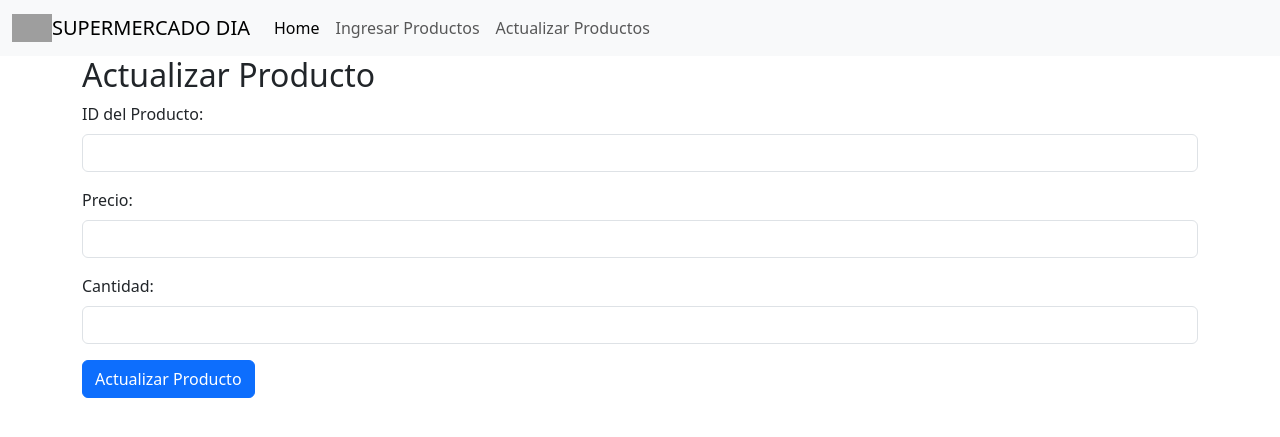
After one commit to Gpanelli3/SistemaDeVentas-sprint2, a Flask app: page /update in a window 1280 px wide. The commit adds this page. Shown: the top 437 px of the page. Run offline with Flask 3, Linux system fonts and the light colour scheme; data that the repository does not hold is empty; some libraries are stand-ins or nearby versions; grey boxes are pictures that could not be loaded.

```diff
--- a/app.py
+++ b/app.py
@@ -66,10 +66,11 @@ def index():
                           display_msg=f"mostrando registros {start_index}- {end_index} de un total de {count}")
 
     mysql.connection.commit()
+    categorias=listabebidas()
     cursor.close()
 
+    return render_template("index.html", producto=productos, pagination=pagination,categorias=categorias)
 
-    return render_template("index.html", producto=productos, pagination=pagination)
 
 
 
@@ -137,6 +138,70 @@ def ingresarProd():
 
 
 
+@app.route('/update', methods=['GET', 'POST'])
+def update():
+    if request.method == 'POST':
+        idProducto = request.form.get('idProducto')
+        #nuevoNombre = request.form.get('nombre')
+        nuevoPrecio = request.form.get('precio')
+        nuevaCantidad = request.form.get('cantidad')
+
+
+        try:
+            cursor = mysql.connection.cursor()
+            cursor.execute('UPDATE producto SET precio = %s, cantidad = %s WHERE idProducto = %s',
+                           (nuevoPrecio, nuevaCantidad, idProducto))
+            mysql.connection.commit()
+            cursor.close()
+            print("Actualización correcta")
+        except mysql.connector.Error as error:
+            print("Error MySQL:", error)
+
+
+    cursor = mysql.connection.cursor()
+    cursor.execute("SELECT producto.idProducto, producto.nombre, producto.descripcion, categorias.nombre, producto.cantidad, producto.precio FROM producto INNER JOIN categorias ON categorias.idcategorias = id_cat_corresp")
+    productos = cursor.fetchall()
+    cursor.close()
+
+    return render_template("update.html", title="Pagina Principal", user="PRODUCTOS INGRESADOS CORRECTAMENTE", productos=productos)
+
+
+
+def listabebidas():
+    data = {}
+
+    cursor = mysql.connection.cursor()
+    sql = "SELECT * FROM categorias"
+    cursor.execute(sql)
+    categorias = cursor.fetchall()
+
+    return(categorias)
+
+
+@app.route("/categ", methods=['POST'])
+def seleccion():
+    if request.method == 'POST':
+
+        id= request.form['pc']
+
+        cursor = mysql.connection.cursor()
+        sql= "SELECT * FROM producto WHERE id_cat_corresp = %s "
+        cursor.execute(sql,(id,))
+        resultados = cursor.fetchall()
+
+        return render_template('seleccionado.html', resultados=resultados)
+
+
+
+
+
+
+
+
+
+
+
+
 
 
 if __name__ == '__main__':
--- /dev/null
+++ b/templates/update.html
@@ -0,0 +1,48 @@
+<!DOCTYPE html>
+<html lang="en">
+<head>
+  <meta charset="UTF-8">
+  <meta name="viewport" content="width=device-width, initial-scale=1.0">
+  <link href="https://cdn.jsdelivr.net/npm/bootstrap@5.3.2/dist/css/bootstrap.min.css" rel="stylesheet">
+  <title>Actualizar Producto</title>
+</head>
+<body>
+  <header>
+    <nav class="navbar navbar-expand-lg bg-body-tertiary">
+      <div class="container-fluid">
+        <div >
+          <a><img src="https://na.leafletscdns.com/com.ar/data/6/logo.png?0674196497436a8d06d82c0b388fafb6" alt="Logo" width="40" height="28" class="p"></a>
+        </div>
+        <a class="navbar-brand" href="./home">SUPERMERCADO DIA</a>
+        <button class="navbar-toggler" type="button" data-bs-toggle="collapse" data-bs-target="#navbarNavAltMarkup" aria-controls="navbarNavAltMarkup" aria-expanded="false" aria-label="Toggle navigation">
+          <span class="navbar-toggler-icon"></span>
+        </button>
+        <div class="collapse navbar-collapse" id="navbarNavAltMarkup">
+          <div class="navbar-nav">
+            <a class="nav-link active" aria-current="page" href="./">Home</a>
+            <a class="nav-link" href="./agregarProd">Ingresar Productos</a>
+            <a class="nav-link" href="./update">Actualizar Productos</a>
+          </div>
+        </div>
+      </div>
+    </nav>
+  </header>
+  <div class="container">
+    <h2>Actualizar Producto</h2>
+    <form action="/update" method="post">
+        <div class="mb-3">
+            <label for="idProducto" class="form-label">ID del Producto:</label>
+            <input type="text" name="idProducto" id="idProducto" class="form-control" required>
+        </div>
+        <div class="mb-3">
+            <label for="precio" class="form-label">Precio:</label>
+            <input type="number" name="precio" id="precio" class="form-control" required>
+        </div>
+        <div class="mb-3">
+            <label for="cantidad" class="form-label">Cantidad:</label>
+            <input type="number" name="cantidad" id="cantidad" class="form-control" required>
+        </div>
+        <button type="submit" class="btn btn-primary">Actualizar Producto</button>
+    </form>
+</body>
+</html>
```
Also changed, not shown: templates/index.html (+29 -0 lines), templates/seleccionado.html (added, +62 -0 lines).
